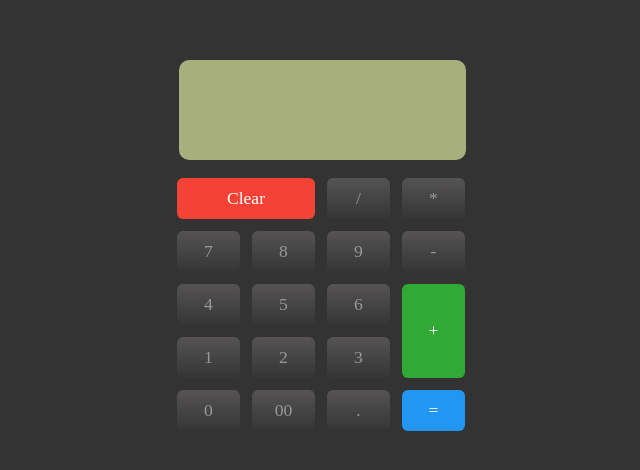
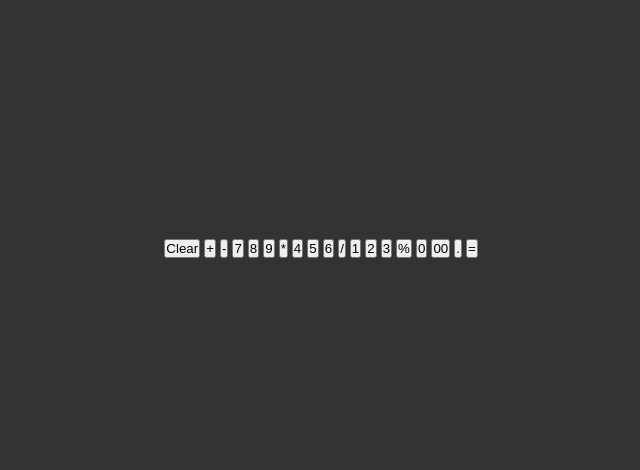
Before and after one commit to Akhilbabu456/_3D_calculator, a plain HTML site: page index.html in a window 1280 px wide. Shown: the part 152-622 px from the top of the page, without its empty margins (319-959 px from the left). Drawn offline with Linux system fonts and the light colour scheme.

Commit message:
Update index.html

```diff
--- a/index.html
+++ b/index.html
@@ -1,33 +1,33 @@
 <!DOCTYPE html>
 <html lang="en">
 <head>
-
-    <title>3D calculator</title>
+    <meta charset="UTF-8">
+    <meta name="viewport" content="width=device-width, initial-scale=1.0">
+    <title>Calculator</title>
     <link rel="stylesheet" href="style.css">
 </head>
 <body>
-    <div class="calculator">
-        <div class="buttons">
-            <h2 id="value"></h2>
-            <span id="clear">Clear</span>
-            <span>/</span>
-            <span>*</span>
-            <span>7</span>
-            <span>8</span>
-            <span>9</span>
-            <span>-</span>
-            <span>4</span>
-            <span>5</span>
-            <span>6</span>
-            <span id="plus">+</span>
-            <span>1</span>
-            <span>2</span>
-            <span>3</span>
-            <span>0</span>
-            <span>00</span>
-            <span>.</span>
-            <span id="equal">=</span>
-        </div>
+    <div>
+      <h2 id="screen"></h2>
+        <button onclick="input('clear')" class="clear">Clear</button>
+        <button onclick="input('+')" class="sign">+</button>
+        <button onclick="input('-')" class="sign">-</button>
+        <button onclick="input(7)">7</button>
+        <button onclick="input(8)">8</button>
+        <button onclick="input(9)">9</button>
+        <button onclick="input('*')" class="sign">*</button>
+        <button onclick="input(4)">4</button>
+        <button onclick="input(5)">5</button>
+        <button onclick="input(6)">6</button>
+        <button onclick="input('/')" class="sign">/</button>
+        <button onclick="input(1)">1</button>
+        <button onclick="input(2)">2</button>
+        <button onclick="input(3)">3</button>
+        <button onclick="input('%')" class="sign">%</button>
+        <button onclick="input(0)">0</button>
+        <button onclick="input('00')">00</button>
+        <button onclick="input('.')">.</button>
+        <button onclick="input('=')" class="sign">=</button>
     </div>
     <script src="script.js"></script>
 </body>
```
